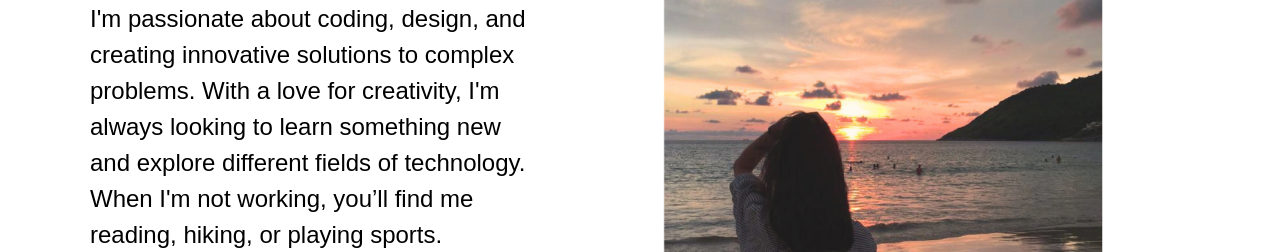
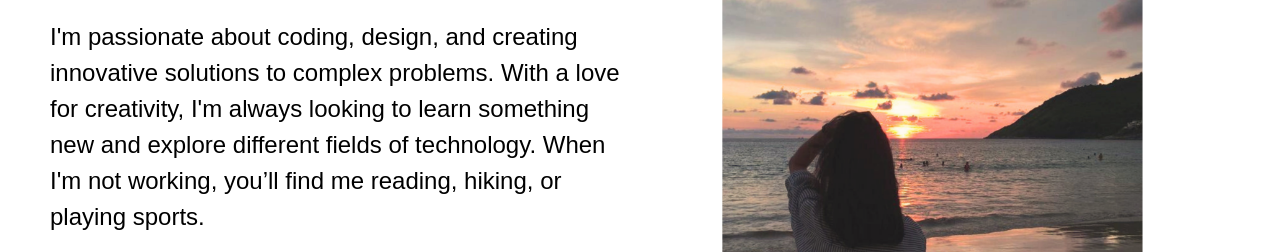
Before and after one commit to taniyachauhan/website, a website: page index.html in a window 1280 px wide. Shown: the part 369-621 px from the top of the page. Drawn offline with nearby package versions, Linux system fonts and the light colour scheme.

Commit message:
Update index.html

```diff
--- a/index.html
+++ b/index.html
@@ -94,15 +94,15 @@
             height: 100vh;
             display: flex;
             align-items: center;
-            padding: 0 50px; /* Reduced padding */
+            padding: 0 50px; /* Adjusted padding */
             background: none;
         }
 
         .text-container {
             flex: 1;
             text-align: left;
-            padding: 0 40px; /* Reduced padding */
-            max-width: 45%; /* Adjusted width */
+            padding-right: 20px; /* Reduced padding to decrease space between text and image */
+            max-width: 50%; /* Adjusted width */
             z-index: 1;
             margin-top: 130px;
         }
@@ -112,8 +112,8 @@
             background: url('img/sunset.png') no-repeat center center;
             background-size: cover;
             height: 90%;
-            max-width: 45%; /* Adjusted width */
-            margin-left: 30px; /* Reduced margin */
+            max-width: 40%; /* Adjusted width */
+            margin-left: 50px; /* Added margin to increase space between the image and the right side */
             margin-top: 130px;
         }
 
```
